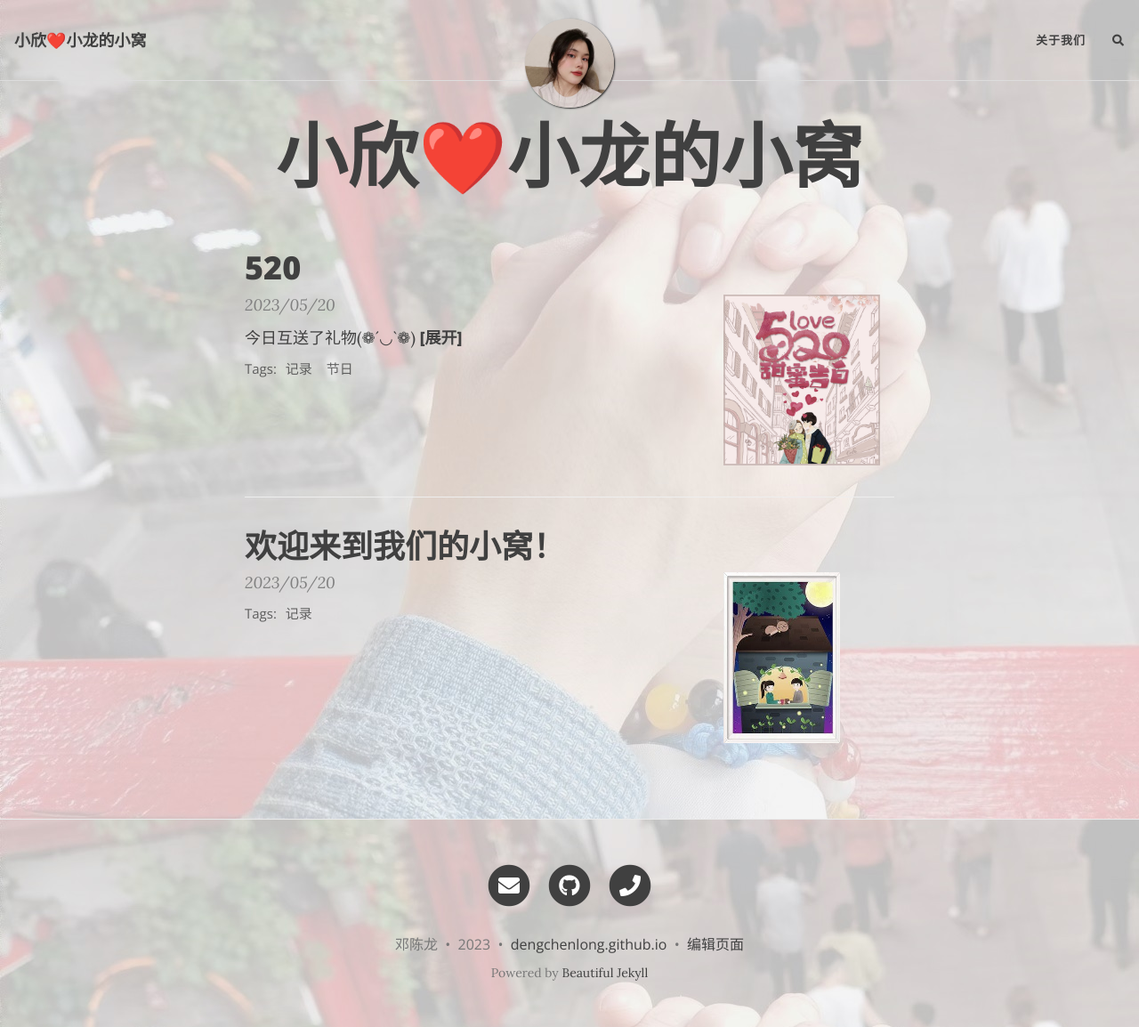
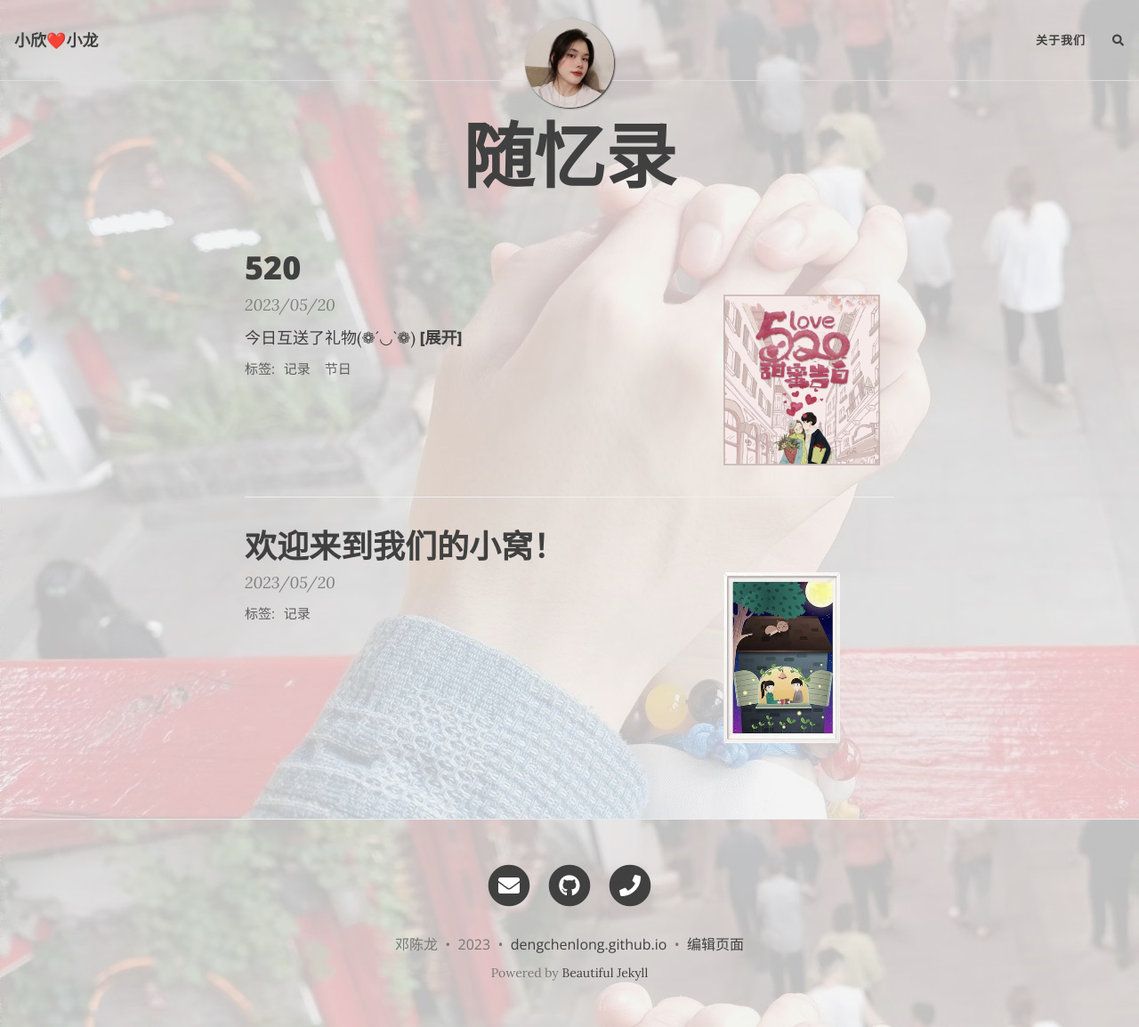
Before and after one commit to dengchenlong/dengchenlong.github.io, a Jekyll site: the page built from index.html, in a window 1280 px wide and 1154 px high. Shown: the whole window at 89% size. Built offline with Jekyll 4.4.1, drawn with Linux system fonts in a browser that asks for light colours; nearby versions of some CDN libraries; the list of posts is cut into pages by our own code; comment, search, counter and statistics services are not loaded.

Commit message:
Initial commit

```diff
--- a/_config.yml
+++ b/_config.yml
@@ -10,7 +10,7 @@
 ############################
 
 # Name of website
-title: 小欣❤️小龙的小窝
+title: 小欣❤️小龙
 
 # Your name to show in the footer
 author: 邓陈龙
@@ -81,7 +81,7 @@ social-network-links:
 
 # If you want your website to generate an RSS feed, provide a description
 # The URL for the feed will be https://<your_website>/feed.xml
-rss-description: This website is a virtual proof that I'm awesome
+rss-description: 小欣和小龙的回忆录
 
 ###########################
 # --- General options --- #
@@ -116,7 +116,7 @@ edit_page_button: true
 # Allow sub-menu items (second-level navigation menu items) to be longer than the top-level menu
 # If this setting is off, then long sub-menu words might get cut off
 # See https://github.com/daattali/beautiful-jekyll/issues/765 to understand the issue this setting can solve
-navbar-var-length: false
+navbar-var-length: true
 
 # The keywords to associate with your website, for SEO purposes
 #keywords: "my,list,of,keywords"
@@ -188,7 +188,7 @@ page-img: "/assets/img/牵手.jpg"
 ####################
 
 # To use Disqus comments, sign up to https://disqus.com and fill in your Disqus shortname (NOT the userid)
-#disqus: ""
+disqus: "dengchenlong"
 
 # To use Facebook Comments, create a Facebook app and fill in the Facebook App ID
 #fb_comment_id: ""
--- a/_layouts/home.html
+++ b/_layouts/home.html
@@ -80,7 +80,7 @@ layout: page
 
       {% if site.feed_show_tags != false and post.tags.size > 0 %}
       <div class="blog-tags">
-        <span>Tags:</span>
+        <span>标签:</span>
         <!-- role="list" needed so that `list-style: none` in Safari doesn't remove the list semantics -->
         <ul class="d-inline list-inline" role="list">
           {% for tag in post.tags %}
--- a/_layouts/post.html
+++ b/_layouts/post.html
@@ -45,7 +45,7 @@ layout: base
 
       {% if page.tags.size > 0 %}
         <div class="blog-tags">
-          <span>Tags:</span>
+          <span>标签:</span>
           {% for tag in page.tags %}
             <a href="{{ '/tags' | relative_url }}#{{- tag -}}">{{- tag -}}</a>
           {% endfor %}
--- a/index.html
+++ b/index.html
@@ -1,4 +1,4 @@
 ---
 layout: home
-title: 小欣❤️小龙的小窝
+title: 随忆录
 ---
--- a/tags.html
+++ b/tags.html
@@ -1,6 +1,6 @@
 ---
 layout: page
-title: 'Tag Index'
+title: '标签索引'
 ---
 
 {% assign date_format = site.date_format | default: "%B %-d, %Y" %}
```
